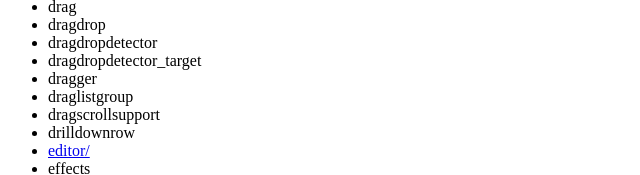
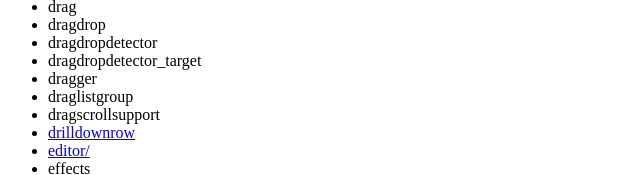
Before and after one commit to hhutch/cljs-closure-demos, a plain HTML site: page index.html in a window 1280 px wide. Shown: the part 604-779 px from the top of the page, 0-640 px from the left. Drawn offline with Linux system fonts and the light colour scheme.

Commit message:
add drilldown demo

```diff
--- a/index.html
+++ b/index.html
@@ -49,7 +49,7 @@
 	  <li><a class="demo inactive" href="dragger">dragger</a></li>
 	  <li><a class="demo inactive" href="draglistgroup">draglistgroup</a></li>
 	  <li><a class="demo inactive" href="dragscrollsupport">dragscrollsupport</a></li>
-	  <li><a class="demo inactive" href="drilldownrow">drilldownrow</a></li>
+	  <li><a class="demo" href="drilldownrow">drilldownrow</a></li>
 	  <li><a class="demo" href="editor/">editor/</a></li>
 	  <li><a class="demo inactive" href="effects">effects</a></li>
 	  <li><a class="demo inactive" href="emoji/">emoji/</a></li>
```
